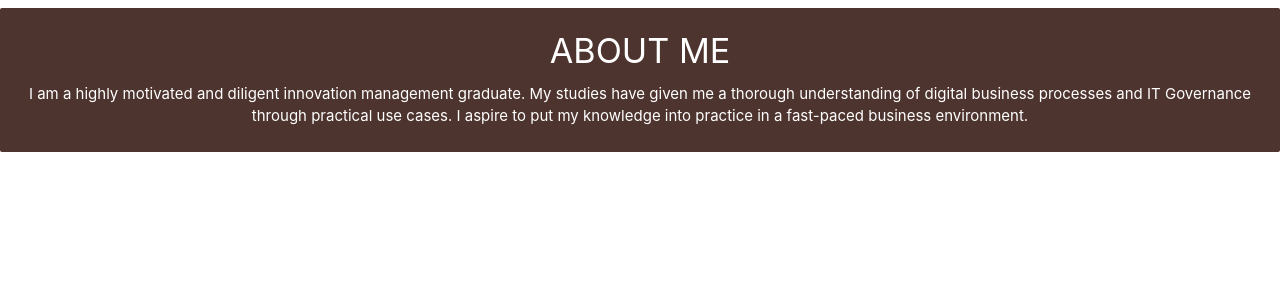
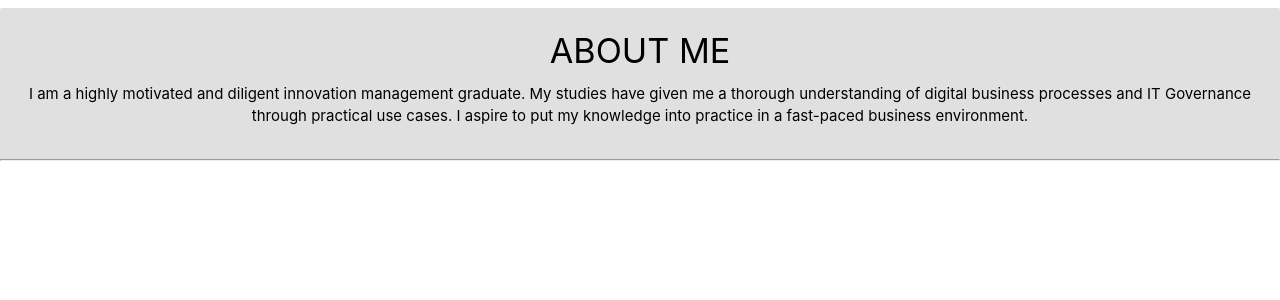
Before and after one commit to Shubhechchha/cv, a React (Create React App) app: page /#/About in a window 1280 px wide. Shown: the top 300 px of the page. Built offline with nearby package versions, Linux system fonts and the light colour scheme.

Commit message:
addition of hr tag

```diff
--- a/src/App.css
+++ b/src/App.css
@@ -30,6 +30,7 @@
 
 .mt-bottom {
     margin-top: 0px;
+    color: black;
 }
 
 .sub_title {
--- a/src/components/About.js
+++ b/src/components/About.js
@@ -4,21 +4,19 @@ import '../App.css';
 
 const About = () => {
   return (
-  <div>
-    <div className='card z-depth-0 hide-on-med-and-down pt brown darken-3 '>
+    <div className='card z-depth-0 hide-on-med-and-down pt grey lighten-2 '>
       <div className='card-content white-text center social'>
         <h4 className='mt-bottom'>
 
           ABOUT ME
 
         </h4>
-        <p className='white-text'>  I am a highly motivated and diligent innovation management graduate.
+        <p className='black-text'>  I am a highly motivated and diligent innovation management graduate.
         My studies have given me a thorough understanding of digital business processes and IT Governance through practical use cases.
         I aspire to put my knowledge into practice in a fast-paced business environment.</p>
        </div>
+       <hr />
     </div>
-
-  </div>
   )
 }
 
--- a/src/components/Courses.js
+++ b/src/components/Courses.js
@@ -60,6 +60,7 @@ const Courses = () => {
             <h6 className='sub_title'>
                     COURSES
             </h6>
+            <hr />
             <div className='col s12'>
               <table className='highlight'>
                     <thead>
--- a/src/components/Home.js
+++ b/src/components/Home.js
@@ -12,7 +12,7 @@ const Home = () => {
      <section>
          <div className='container'>
              <div className='row sameHeight'>
-                 <div className='col s12 m12 l4  brown darken-3  sameHeight_child'>
+                 <div className='col s12 m12 l4 brown darken-3'>
                     <Profile/>
                     <Contact />
                     <Skills/>
@@ -20,7 +20,7 @@ const Home = () => {
                     </div>
 
 
-                 <div className='col s12 m12 l8 grey lighten-2 sameHeight_child '>
+                 <div className='col s12 m12 l8 grey lighten-2'>
                     <About/>
                     <Experience />
                     <Education />
--- a/src/components/Skills.js
+++ b/src/components/Skills.js
@@ -9,6 +9,7 @@ const Skills = () => {
             TECHNICAL SKILLS
           </strong>
         </h6>
+        <hr />
         <div className='row mt-top'>
           <div className='col s6'>
             <p>HTML</p>
```
